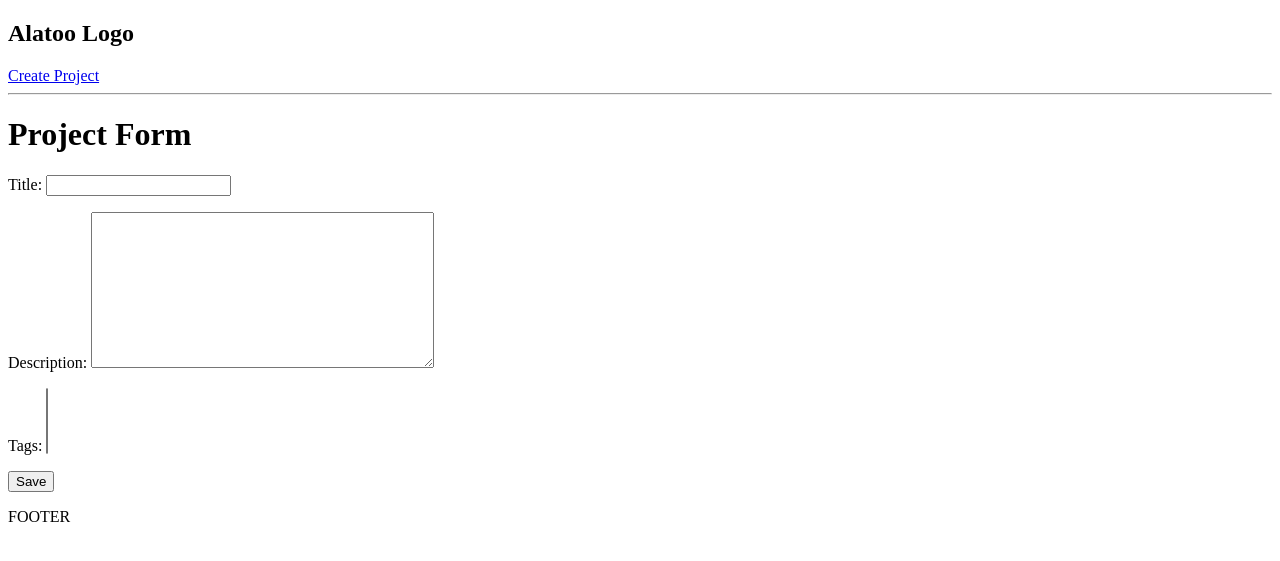
After one commit to zhavlon-khamidov/DevSearchProject, a Django app: page /create-project/ in a window 1280 px wide. The commit adds this page. Shown: the top 561 px of the page. Run offline with Django 4.2, Linux system fonts and the light colour scheme; data that the repository does not hold is empty.

Commit message:
CRUD intro

```diff
--- /dev/null
+++ b/projects/forms.py
@@ -0,0 +1,7 @@
+from django.forms import ModelForm
+from .models import Project
+
+class ProjectForm(ModelForm):
+    class Meta:
+        model = Project
+        fields = ['title','description','tags']
--- a/projects/models.py
+++ b/projects/models.py
@@ -38,3 +38,6 @@ class Tag(models.Model):
 
     def __str__(self) -> str:
         return self.name
+
+    def __repr__(self) -> str:
+        return self.name
--- /dev/null
+++ b/projects/templates/projects/project-form.html
@@ -0,0 +1,21 @@
+{% extends 'main.html' %}
+
+{% block title %}Create Project{% endblock %}
+
+{% block content %}
+    <h1>Project Form</h1>
+    <form method="post">
+
+        {% csrf_token %}
+        {% comment %} {% for field in form %}
+        <div class="field">
+            {{ field.label}}
+            {{ field }}
+        </div>
+        {% endfor %} {% endcomment %}
+
+        {{ form.as_p }}
+
+        <input type="submit" value="Save">
+    </form>
+{% endblock content%}
--- a/projects/urls.py
+++ b/projects/urls.py
@@ -4,4 +4,8 @@ from . import views
 urlpatterns = [
     path('', views.projects, name="projects"),
     path('project/<str:pk>', views.project, name="project"),
+
+    path('create-project/', views.createProject, name='create-project'),
+    path('edit-project/<str:pk>', views.editProject, name='edit-project'),
+    path('delete-project/<str:pk>', views.deleteProject, name='delete-project'),
 ]
--- a/projects/views.py
+++ b/projects/views.py
@@ -1,14 +1,7 @@
-from django.shortcuts import render
+from django.shortcuts import render, redirect
 from django.http import HttpResponse
 from .models import Project
-# Create your views here.
-
-""" allProjects =[
-    {"id" : 1, "title" : "First project", 'description' : 'This is my first project'},
-    {"id" : 2, "title" : "Second project", 'description' : 'This is my first project'},
-    {"id" : 3, "title" : "Third project", 'description' : 'This is my first project'},
-    {"id" : 4, "title" : "Fourth project", 'description' : 'This is my first project'},
-] """
+from .forms import ProjectForm
 
 def projects(request):
     allProjects = Project.objects.all()
@@ -19,3 +12,40 @@ def project(request, pk):
     project = Project.objects.get(id=pk)
 
     return render(request, 'projects/single-project.html',{'project': project})
+
+
+def createProject(request):
+    form = ProjectForm()
+    if request.method == 'POST':
+        print(request.POST)
+        form = ProjectForm(request.POST)
+        if form.is_valid():
+            form.save()
+            return redirect('projects')
+
+
+    context = {'form':form}
+    return render(request,'projects/project-form.html', context)
+
+
+def editProject(request, pk):
+    project = Project.objects.get(id=pk)
+    form = ProjectForm(instance=project)
+    if request.method == 'POST':
+        print(request.POST)
+        form = ProjectForm(request.POST, instance=project)
+        if form.is_valid():
+            form.save()
+            return redirect('projects')
+
+
+    context = {'form':form}
+    return render(request,'projects/project-form.html', context)
+
+def deleteProject(request, pk):
+    project = Project.objects.get(id=pk)
+    if request.method == 'POST':
+        project.delete()
+        return redirect('projects')
+    context = {'project':project}
+    return render(request, 'projects/delete.html',context)
--- a/templates/header.html
+++ b/templates/header.html
@@ -1,3 +1,3 @@
 <h2>Alatoo Logo</h2>
-<p>You are on page {{ page }}</p>
+<a href="{% url 'create-project' %}">Create Project</a>
 <hr>
--- a/templates/main.html
+++ b/templates/main.html
@@ -9,8 +9,6 @@
 <body>
     {% include 'header.html' %}
 
-    <p>{{ myvar }}</p>
-
     {% block content %}
     <p>test content</p>
     {% endblock content%}
```
Also changed, not shown: projects/templates/projects/delete.html (added, +12 -0 lines), projects/templates/projects/projects.html (+12 -11 lines).
